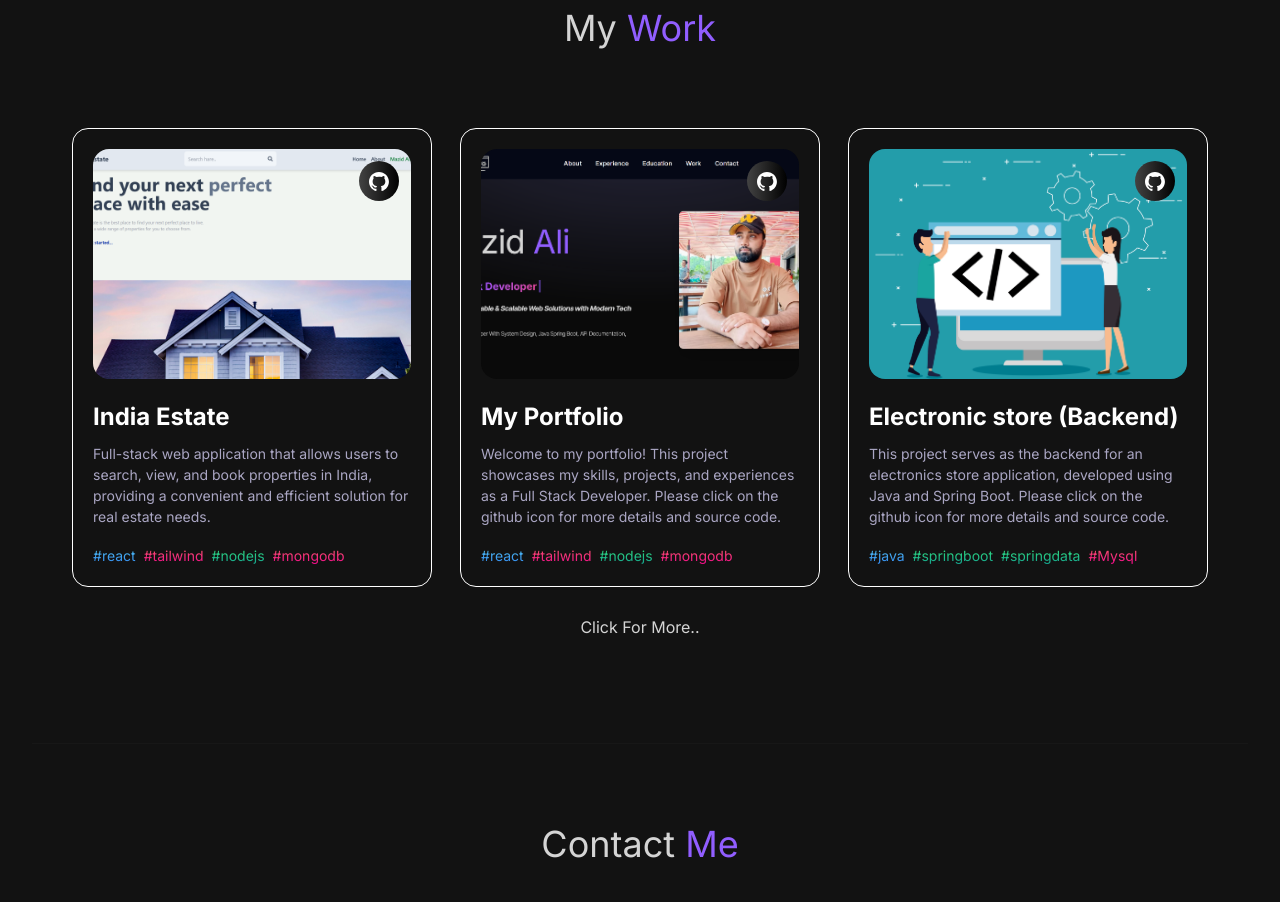
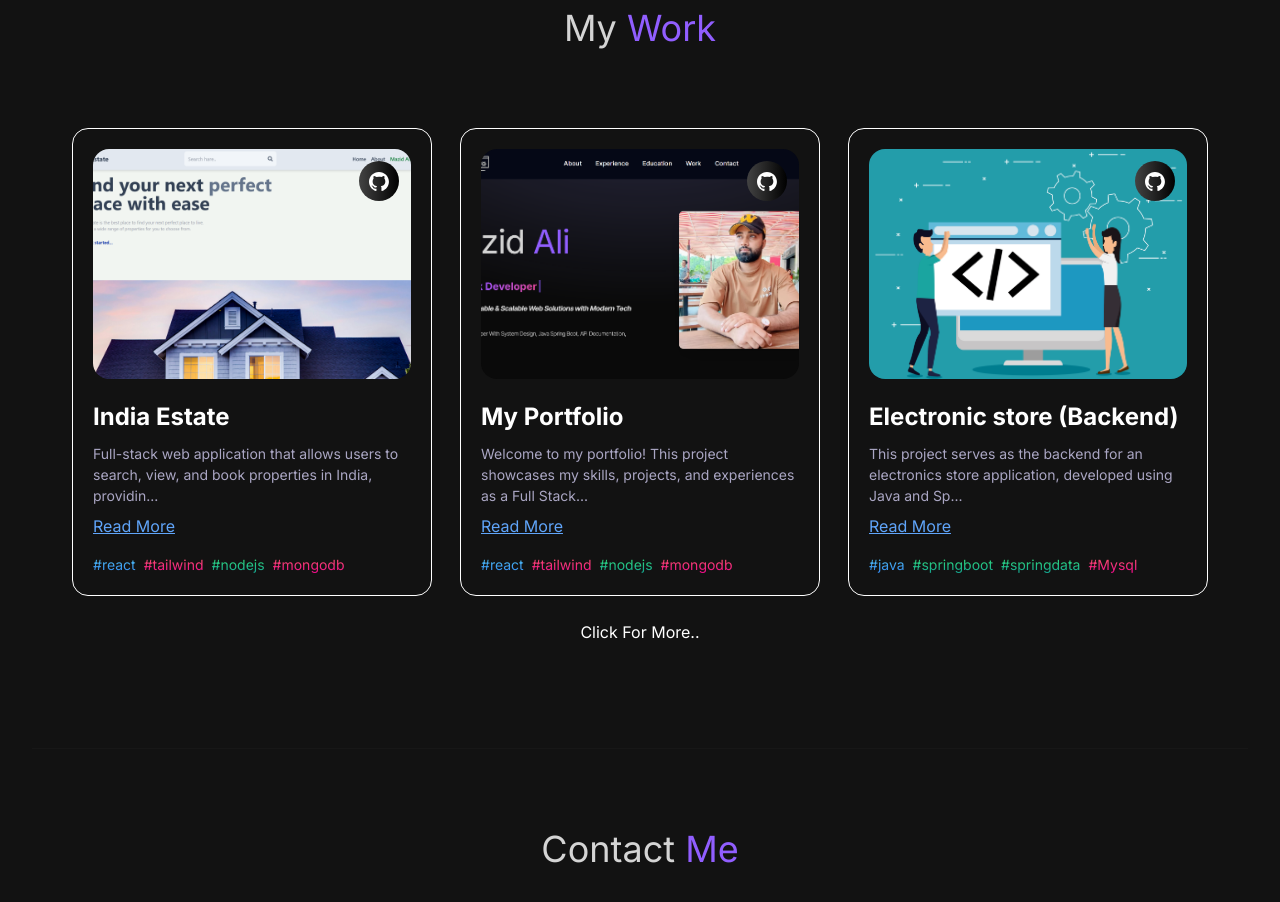
Before and after one commit to mazid7854/My-portfolio, a React (Vite) app in the folder frontend/: page / in a window 1280 px wide. Shown: the part 3600-4502 px from the top of the page. Built offline with nearby package versions, Linux system fonts and the light colour scheme; a web font is replaced by a local one.

Commit message:
Enhance project card functionality with expandable description and improved animations

```diff
--- a/frontend/src/components/Projects.jsx
+++ b/frontend/src/components/Projects.jsx
@@ -1,7 +1,7 @@
 import React, { useState } from "react";
 import { Tilt } from "react-tilt";
 import { projects } from "../constants";
-import { motion } from "framer-motion";
+import { motion, AnimatePresence } from "framer-motion";
 import { ScrollLink } from "react-scroll";
 const container = {
   hidden: { opacity: 1, scale: 0 },
@@ -24,7 +24,6 @@ const item = {
 };
 
 const ProjectCard = ({
-  index,
   name,
   description,
   tags,
@@ -32,32 +31,35 @@ const ProjectCard = ({
   source_code_link,
   project_link,
 }) => {
+  const [isExpanded, setIsExpanded] = useState(false);
+  const toggleReadMore = (e) => {
+    e.stopPropagation(); // Prevent clicking on project link
+    setIsExpanded((prev) => !prev);
+  };
+
   return (
-    <div className=" pb-5">
-      <Tilt
-        options={{
-          max: 45,
-          scale: 1,
-          speed: 450,
-        }}
-        className="border border-white p-5 rounded-2xl sm:w-[360px] w-full"
+    <motion.div
+      layout
+      transition={{ layout: { duration: 0.5, ease: "easeInOut" } }}
+      className="pb-5 border border-white p-5 rounded-2xl sm:w-[360px] w-full"
     >
       <div
         onClick={() => window.open(project_link, "_blank")}
-          className="relative w-full h-[230px]"
+        className="relative w-full h-[230px] cursor-pointer"
       >
         <img
           src={image}
           alt="project_image"
           className="w-full h-full object-cover rounded-2xl"
         />
-
         <div className="absolute inset-0 flex justify-end m-3 card-img_hover">
           <div
-              onClick={() => window.open(source_code_link, "_blank")}
+            onClick={(e) => {
+              e.stopPropagation();
+              window.open(source_code_link, "_blank");
+            }}
             className="black-gradient w-10 h-10 rounded-full flex justify-center items-center cursor-pointer"
           >
-              {" "}
             <img
               src="/github-mark-white.svg"
               alt="source code"
@@ -67,84 +69,107 @@ const ProjectCard = ({
         </div>
       </div>
 
-        <div className="mt-5 sm:h-[130px] h-[120px]">
+      <div className="mt-5">
         <h3 className="text-white font-bold text-[24px]">{name}</h3>
-          <p className="mt-2 text-secondary text-[14px] ">{description}</p>
+
+        {/* ✅ Wrap the expanding text inside motion.div with overflow-hidden */}
+        <motion.div
+          layout
+          className="overflow-hidden"
+          transition={{ duration: 0.5, ease: "easeInOut" }}
+        >
+          <AnimatePresence mode="wait">
+            {isExpanded ? (
+              <motion.p
+                key="expanded"
+                initial={{ opacity: 0.5 }}
+                animate={{ opacity: 1 }}
+                exit={{ opacity: 0.5 }}
+                transition={{ duration: 0.3, ease: "easeInOut" }}
+                className="mt-2 text-secondary text-[14px]"
+              >
+                {description}
+              </motion.p>
+            ) : (
+              <motion.p
+                key="collapsed"
+                initial={{ opacity: 0.5 }}
+                animate={{ opacity: 1 }}
+                exit={{ opacity: 0.5 }}
+                transition={{ duration: 0.3, ease: "easeInOut" }}
+                className="mt-2 text-secondary text-[14px]"
+              >
+                {`${description.substring(0, 100)}...`}
+              </motion.p>
+            )}
+          </AnimatePresence>
+        </motion.div>
+
+        <button
+          onClick={toggleReadMore}
+          className="mt-2 text-blue-400 underline focus:outline-none"
+        >
+          {isExpanded ? "Read Less" : "Read More"}
+        </button>
       </div>
-        {/* <button>Read more</button> */}
 
       <div className="mt-4 flex flex-wrap gap-2">
         {tags.map((tag) => (
-            <p
-              key={`${name}-${tag.name}`}
-              className={`text-[14px] ${tag.color}`}
-            >
+          <p key={`${name}-${tag.name}`} className={`text-[14px] ${tag.color}`}>
             #{tag.name}
           </p>
         ))}
       </div>
-      </Tilt>
-    </div>
+    </motion.div>
   );
 };
 const Projects = () => {
   const [showAll, setShowAll] = useState(false);
 
-  const [showProjects, setShowProjects] = useState("all");
-
-  const showProjectsHandler = (e) => {
-    setShowProjects(e);
-  };
-
-  const maxLength = Math.max();
-
   const handleShowMore = () => {
-    setShowAll(!showAll);
+    setShowAll((prev) => !prev);
   };
 
   return (
-    <div className="border-b border-[#915EFF]  sm:border-neutral-900 pb-14 sm:pb-24">
+    <div className="border-b border-[#915EFF] sm:border-neutral-900 pb-14 sm:pb-24">
       <h1 className="sm:my-20 my-10 text-center text-4xl">
         My <span className="text-[#915EFF]">Work</span>
       </h1>
 
-      <div className="flex justify-center items-center"></div>
-
-      <>
+      {/* Project Cards Section */}
       <motion.div
         initial="hidden"
         whileInView="visible"
-          variants={container}
         transition={{ duration: 1.5 }}
         viewport={{ once: true, amount: 1 }}
-          className=" flex flex-wrap gap-7 justify-center"
+        className="flex flex-wrap gap-7 justify-center"
       >
-          {showAll
-            ? projects.map((project, index) => (
-                <ProjectCard
+        <AnimatePresence>
+          {projects
+            .slice(0, showAll ? projects.length : 3)
+            .map((project, index) => (
+              <motion.div
                 key={`project-${index}`}
-                  index={index}
-                  {...project}
-                />
-              ))
-            : projects
-                .slice(0, 3)
-                .map((project, index) => (
-                  <ProjectCard
-                    key={`project-${index}`}
-                    index={index}
-                    {...project}
-                  />
+                layout
+                initial={{ opacity: 0, scale: 0.8 }}
+                animate={{ opacity: 1, scale: 1 }}
+                exit={{ opacity: 0, scale: 0.8 }}
+                transition={{ duration: 0.4 }}
+              >
+                <ProjectCard {...project} />
+              </motion.div>
             ))}
+        </AnimatePresence>
       </motion.div>
+
+      {/* Show More / Show Less Button */}
       <motion.div
         initial="hidden"
         whileInView="visible"
-          variants={container}
         transition={{ duration: 1.5 }}
         viewport={{ once: true, amount: 0.3 }}
       >
-          <button
+        <motion.button
           onClick={() => {
             handleShowMore();
             if (showAll) {
@@ -154,12 +179,13 @@ const Projects = () => {
               });
             }
           }}
-            className="block mx-auto px-4 py-2 rounded-full  transition-all duration-200 "
+          className="block mx-auto px-4 py-2 mt-4 transition-all duration-200  text-white "
+          whileHover={{ scale: 1.05 }}
+          whileTap={{ scale: 0.95 }}
         >
           {showAll ? "Show Less" : "Click For More.."}
-          </button>
+        </motion.button>
       </motion.div>
-      </>
     </div>
   );
 };
```
Lines whose indentation alone changed are shown as unchanged.
